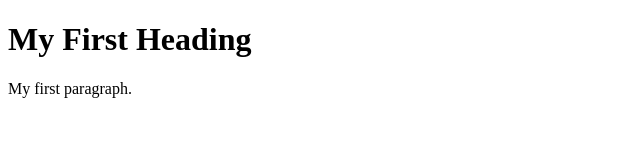
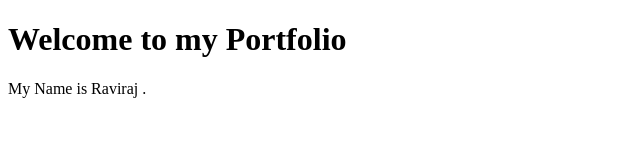
Before and after one commit to RavirajKolhal/Java, a plain HTML site: page index.html in a window 1280 px wide. Shown: the whole page, without its empty margins (0-640 px from the left). Drawn offline with Linux system fonts and the light colour scheme.

Commit message:
Update index.html

```diff
--- a/index.html
+++ b/index.html
@@ -2,9 +2,9 @@
 <html>
 <body>
 
-<h1>My First Heading</h1>
+<h1>Welcome to my Portfolio</h1>
 
-<p>My first paragraph.</p>
+<p>My Name is Raviraj .</p>
 
 </body>
 </html>
```
